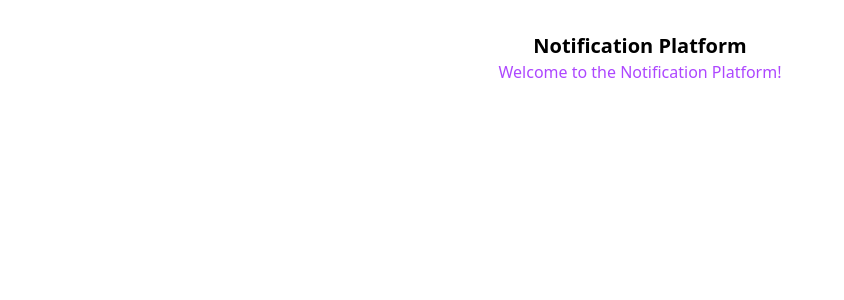
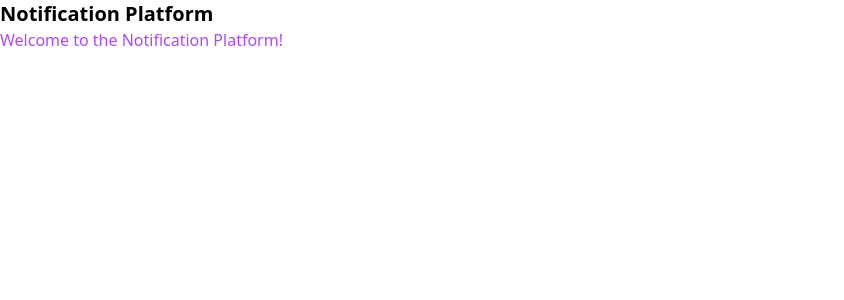
Before and after one commit to Targelyst/Notification-Platform, a React (Vite) app in the folder NotificationPlatform.Web/: page / in a window 1280 px wide. Shown: the top 300 px of the page, without its empty margins (0-844 px from the left). Built offline with nearby package versions, Linux system fonts and the light colour scheme; the HTML template or start-up script is replaced by a standard one.

Commit message:
Remove obsolte example CSS

```diff
--- a/NotificationPlatform.Web/src/App.css
+++ /dev/null
@@ -1,42 +0,0 @@
-#root {
-	max-width: 1280px;
-	margin: 0 auto;
-	padding: 2rem;
-	text-align: center;
-}
-
-.logo {
-	height: 6em;
-	padding: 1.5em;
-	will-change: filter;
-	transition: filter 300ms;
-}
-.logo:hover {
-	filter: drop-shadow(0 0 2em #646cffaa);
-}
-.logo.react:hover {
-	filter: drop-shadow(0 0 2em #61dafbaa);
-}
-
-@keyframes logo-spin {
-	from {
-		transform: rotate(0deg);
-	}
-	to {
-		transform: rotate(360deg);
-	}
-}
-
-@media (prefers-reduced-motion: no-preference) {
-	a:nth-of-type(2) .logo {
-		animation: logo-spin infinite 20s linear;
-	}
-}
-
-.card {
-	padding: 2em;
-}
-
-.read-the-docs {
-	color: #888;
-}
--- a/NotificationPlatform.Web/src/App.tsx
+++ b/NotificationPlatform.Web/src/App.tsx
@@ -1,5 +1,3 @@
-import "./App.css";
-
 function App() {
 	return (
 		<>
```
